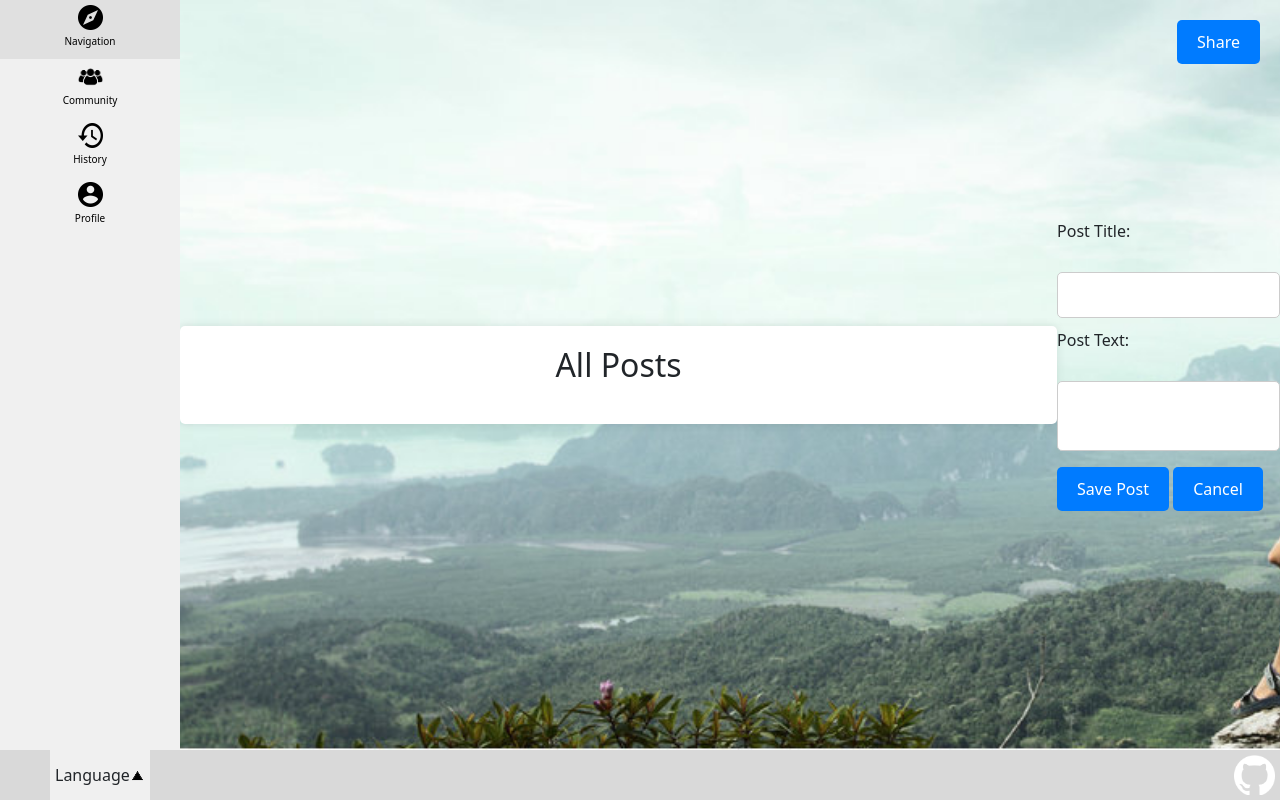
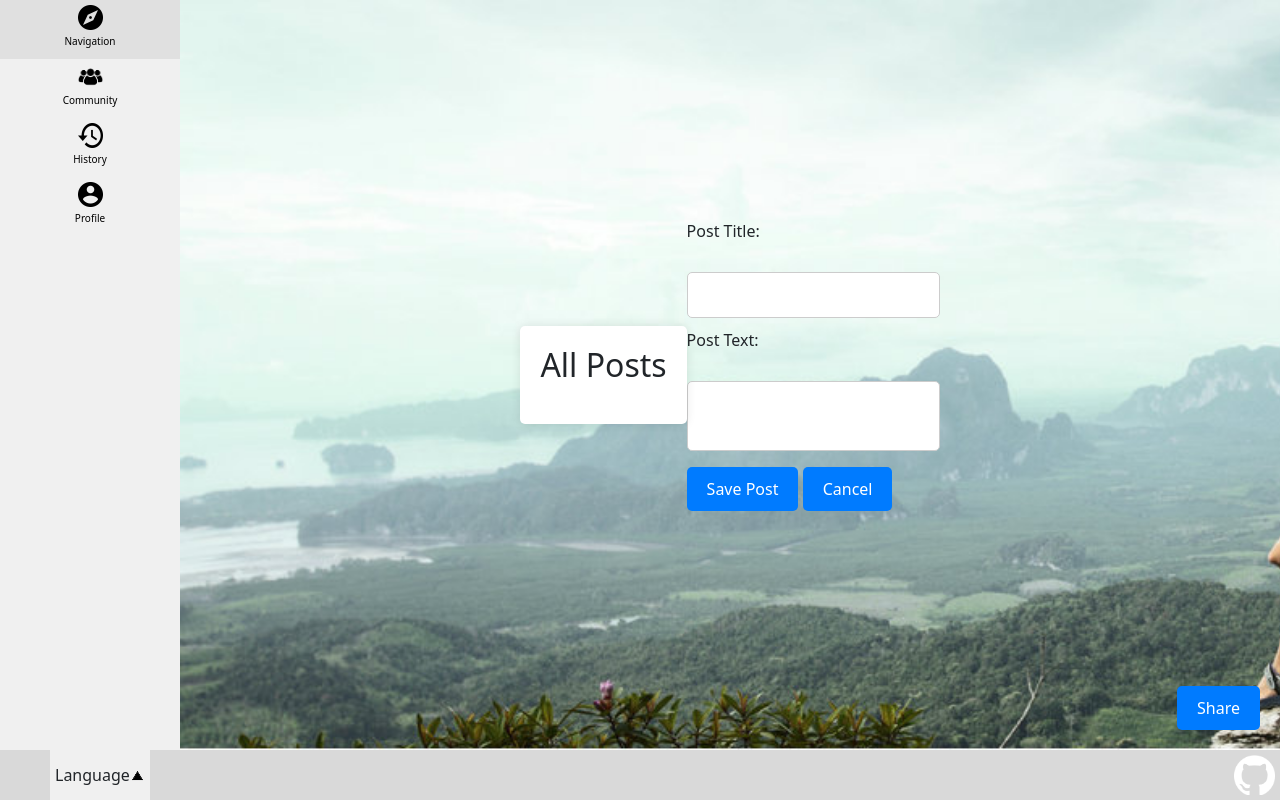
Before and after one commit to JackHuynhLe/1800_202410_BBY26, a website with bundled scripts: page community.html in a window 1280 px wide. Both pictures are taken after a click on the button "Share". Built offline with nearby package versions, Linux system fonts and the light colour scheme; no server answers.

Commit message:
Changes to community, additional things

```diff
--- a/community.html
+++ b/community.html
@@ -1,101 +1,101 @@
 <!DOCTYPE html>
 <html lang="en">
-
   <head>
     <!--    =====Website Title=====    -->
     <title>Stardust</title>
-  <link rel="icon" type="images/x-icon" href="images/logo_Stardust.png">
-
+    <link rel="icon" type="images/x-icon" href="images/logo_Stardust.png" />
 
     <!--    =====Required meta tags=====     -->
-  <meta name="Stardust" content="BBY26 Project Travel Tracker">
+    <meta name="Stardust" content="BBY26 Project Travel Tracker" />
     <!-- viewport -->
-  <meta charset="utf-8">
-  <meta name="viewport" content="width=device-width, initial-scale=1">
+    <meta charset="utf-8" />
+    <meta name="viewport" content="width=device-width, initial-scale=1" />
     <!-- author -->
-  <meta name="author" content="Jiarui Xing(YuanXiQWQ)"/>
-  <meta name="author" content="Jack Le(JackHuynhLe)"/>
-  <meta name="author" content="Uppnoor Panesar(uppnoor)"/>
-
+    <meta name="author" content="Jiarui Xing(YuanXiQWQ)" />
+    <meta name="author" content="Jack Le(JackHuynhLe)" />
+    <meta name="author" content="Uppnoor Panesar(uppnoor)" />
 
     <!--    =====Libraries=====  -->
 
     <!-- Outside libraries -->
 
     <!-- Bootstrap Library CSS CDN -->
-  <link href="https://cdn.jsdelivr.net/npm/bootstrap@5.3.2/dist/css/bootstrap.min.css"
+    <link
+      href="https://cdn.jsdelivr.net/npm/bootstrap@5.3.2/dist/css/bootstrap.min.css"
       rel="stylesheet"
       integrity="sha384-T3c6CoIi6uLrA9TneNEoa7RxnatzjcDSCmG1MXxSR1GAsXEV/Dwwykc2MPK8M2HN"
-        crossorigin="anonymous">
+      crossorigin="anonymous"
+    />
     <!-- Boostrap Library JS CDN -->
-  <script src="https://cdn.jsdelivr.net/npm/bootstrap@5.3.2/dist/js/bootstrap.bundle.min.js"
+    <script
+      src="https://cdn.jsdelivr.net/npm/bootstrap@5.3.2/dist/js/bootstrap.bundle.min.js"
       integrity="sha384-C6RzsynM9kWDrMNeT87bh95OGNyZPhcTNXj1NW7RuBCsyN/o0jlpcV8Qyq46cDfL"
-          crossorigin="anonymous">
-  </script>
+      crossorigin="anonymous"
+    ></script>
 
-  <script type="module" src="https://www.gstatic.com/firebasejs/10.9.0/firebase-app.js"></script>
-  <script type="module" src="https://www.gstatic.com/firebasejs/10.9.0/firebase-firestore.js"></script>
-
+    <script
+      type="module"
+      src="https://www.gstatic.com/firebasejs/10.9.0/firebase-app.js"
+    ></script>
+    <script
+      type="module"
+      src="https://www.gstatic.com/firebasejs/10.9.0/firebase-firestore.js"
+    ></script>
 
     <!-- Other libraries -->
 
     <!--    Font    -->
-  <link rel="preconnect" href="https://fonts.googleapis.com">
-  <link rel="preconnect" href="https://fonts.gstatic.com" crossorigin>
+    <link rel="preconnect" href="https://fonts.googleapis.com" />
+    <link rel="preconnect" href="https://fonts.gstatic.com" crossorigin />
     <link
       href="https://fonts.googleapis.com/css2?family=Roboto:ital,wght@0,100;0,300;0,400;0,500;0,700;0,900;1,100;1,300;1,400;1,500;1,700;1,900&display=swap"
-          rel="stylesheet">
-
+      rel="stylesheet"
+    />
 
     <!-- Main library -->
     <!-- Link to styles of your own -->
     <!--    main    -->
-  <link rel="stylesheet" href="./styles/global.css">
+    <link rel="stylesheet" href="./styles/global.css" />
     <!--    specific    -->
-  <link rel="stylesheet" href="./styles/community.css">
+    <link rel="stylesheet" href="./styles/community.css" />
 
     <!--    *****Libraries*****   -->
 
     <!--    Script    -->
     <script defer src="./scripts/client.js"></script>
     <script type="module" src="./scripts/community.mjs"></script>
-
-
   </head>
 
   <body>
-
     <main>
       <!-- Container for displaying user posts -->
+      <div id="userPostsMove">
+      <div id="userPostsContainer">
         <div id="userPosts">
           <h2>All Posts</h2>
           <ul id="postsList"></ul>
+        </div>
+      </div>
     </div>
 
       <!-- Button to toggle the post form -->
       <button id="togglePostFormBtn" class="share-button">Share</button>
 
       <!-- Form for adding a new post (initially hidden) -->
-   <form id="postForm" style="display: none;">
-       <label for="postTitle">Post Title:</label><br>
-       <input type="text" id="postTitle" name="postTitle"><br>
-       <label for="postText">Post Text:</label><br>
-       <textarea id="postText" name="postText"></textarea><br>
+      <form id="postForm" style="display: none">
+        <label for="postTitle">Post Title:</label><br />
+        <input type="text" id="postTitle" name="postTitle" /><br />
+        <label for="postText">Post Text:</label><br />
+        <textarea id="postText" name="postText"></textarea><br />
         <button type="submit" id="savePostBtn">Save Post</button>
-       <button type="button" id="cancelPostBtn">Cancel</button> <!-- Button to cancel and close the form -->
+        <button type="button" id="cancelPostBtn">Cancel</button>
+        <!-- Button to cancel and close the form -->
       </form>
-
-
-
     </main>
     <!-- Bottom Navbar -->
     <div id="bottomNavContainer" class="bottom-nav"></div>
 
     <!-- Footer -->
     <div id="footerContainer" class="footer"></div>
-
-
-
   </body>
-
 </html>
--- a/styles/community.css
+++ b/styles/community.css
@@ -69,16 +69,29 @@ html, body {
 }
 
 /* Style the container for displaying user posts */
+
+#userPostsMove {
+  display:flex;
+  align-items:start;
+
+}
+
+#userPostsContainer {
+  position: relative;
+}
+
 #userPosts {
   background-color: #fff;
   padding: 20px;
   border-radius: 5px;
   box-shadow: 0 0 10px rgba(0, 0, 0, 0.1);
   max-height: calc(100vh - 200px); /* Adjust the height accordingly */
-  width:90%;
   overflow-y: auto; /* Enable vertical scrolling if needed */
   text-align: center;
 }
+
+
+
 
 #userPosts h2 {
   margin-top: 0;
@@ -113,11 +126,10 @@ html, body {
 }
 
 
-
 /* Style the share button */
 .share-button {
   position: absolute;
-  top: 20px; /* Adjust this value to your preference */
+  bottom: 70px; /* Adjust this value to your preference */
   right: 20px; /* Adjust this value to your preference */
   padding: 10px 20px;
   background-color: #007bff;
```
Lines whose indentation alone changed are shown as unchanged.
